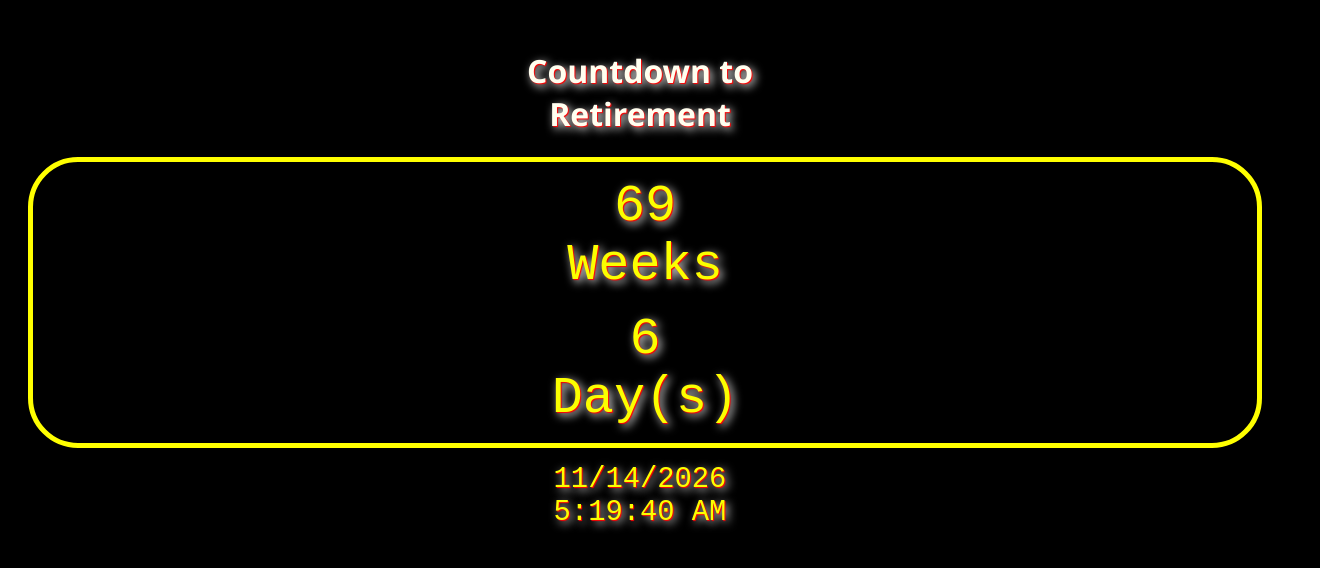
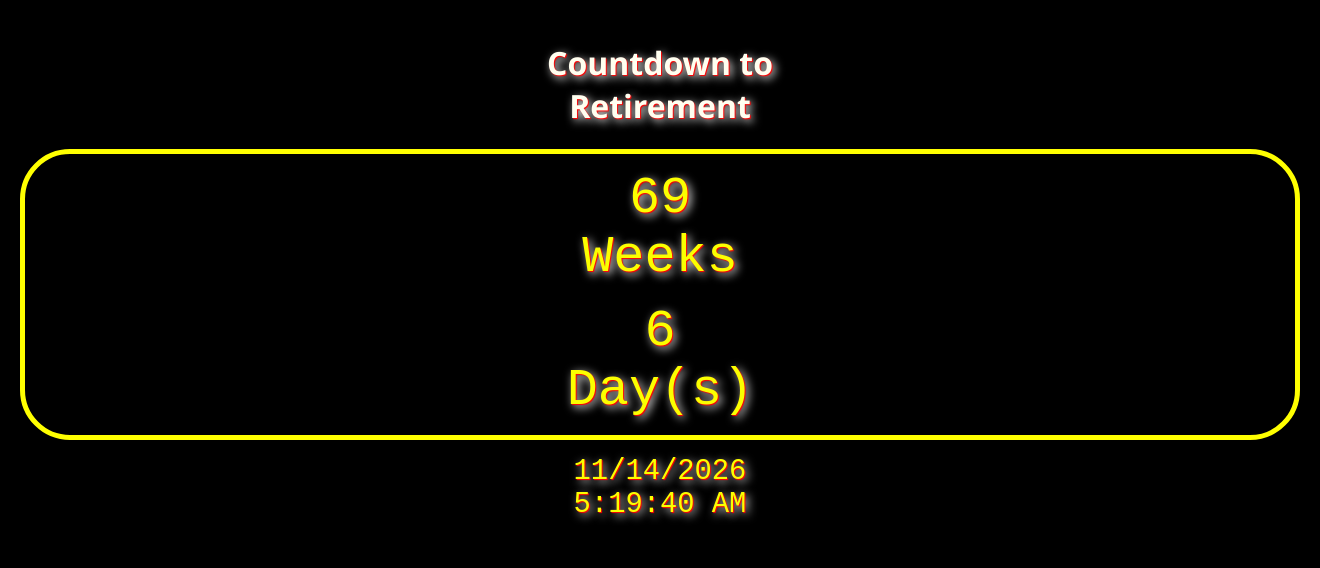
Before and after one commit to EmmsOrIvy/countdown, a plain HTML site: page index.html in a window 1280 px wide. Shown: the whole page, 1320 px wide, since content can reach past the window. Drawn offline with Linux system fonts and the light colour scheme.

Commit message:
Update style.css

```diff
--- a/style.css
+++ b/style.css
@@ -14,6 +14,8 @@ html {
 
 body {
    padding: 20px;
+   width: 100%;
+   margin: 0;
 }
 
 h1 {
@@ -27,8 +29,6 @@ h1 {
 div#clock {
   border: 5px solid yellow;
   border-radius: 50px;
-  width: 100%;
-  margin: 0;
 }
 
 div {
```
